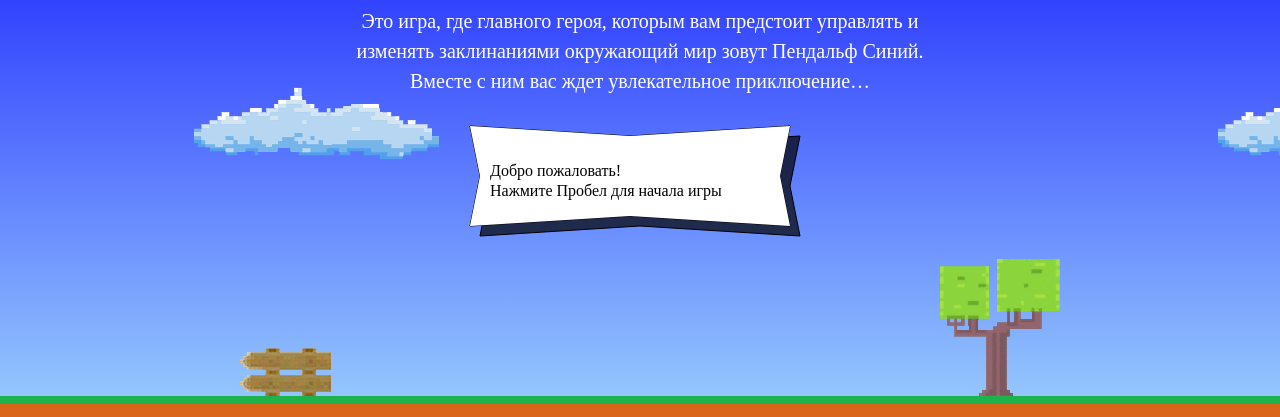
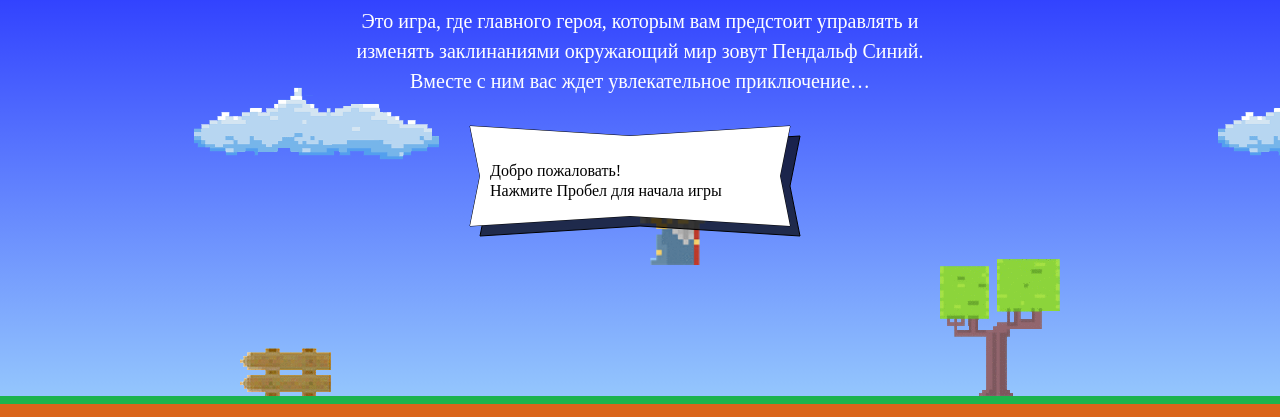
Before and after one commit to Nicodim/231362-code-and-magick-17, a website: page index.html in a window 1280 px wide. Shown: the part 203-620 px from the top of the page. Drawn offline with Linux system fonts and the light colour scheme; a web font is replaced by a local one.

Commit message:
правки

```diff
--- a/index.html
+++ b/index.html
@@ -185,19 +185,18 @@
   var wizardSpeed = 3;
   var wizardWidth = 70;
   var getWizardHeight = function() {
-   var wizardHeight = wizardWidth * 1.337;
-   return wizardHeight;
-  }
+   return wizardWidth * 1.337;
+ };
   var getFireballSpeed = function(left) {
-    var left = true ? 5:2;
-    return left;
-  }
+    return left = true ? 5:2;
+  };
+
   var getWizardX  = function(width) {
-   return width;
-  }
+   return width/2;
+ };
   var getWizardY  = function(height) {
-   return height;
-  }
+   return height*0.25;
+ };
 </script>
 <script src="js/game.js"></script>
 
```
